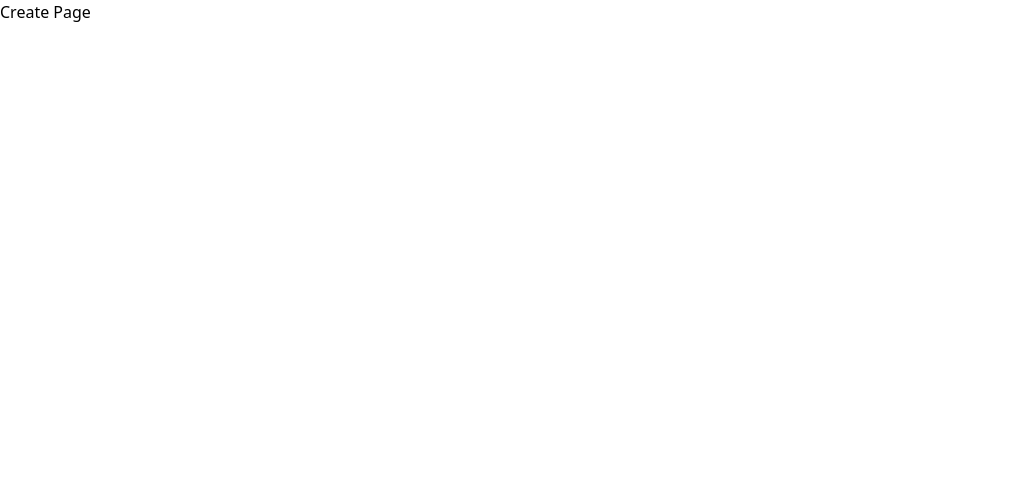
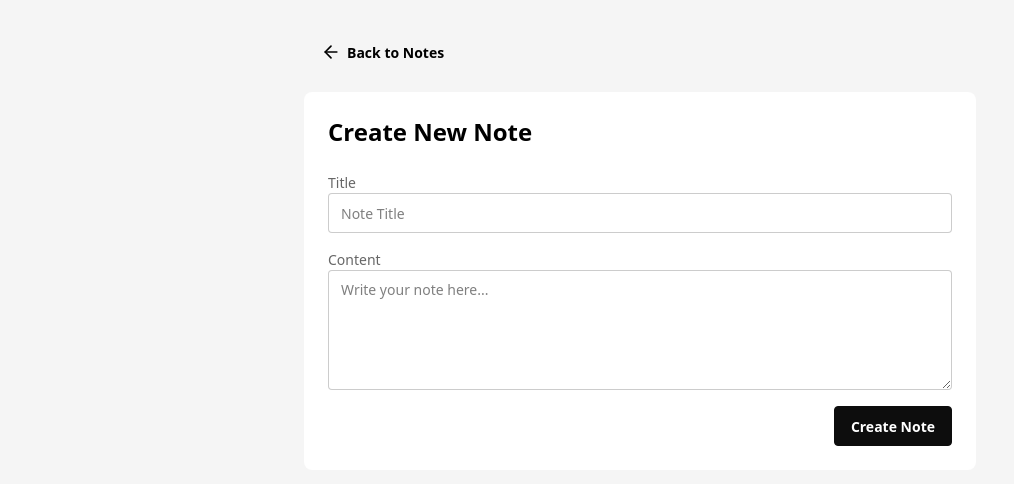
Before and after one commit to KrishnaM26/Sticky-Notes, a React (Vite) app in the folder frontend/: page /create in a window 1280 px wide. Shown: the top 484 px of the page, without its empty margins (0-1014 px from the left). Built offline with nearby package versions, Linux system fonts and the light colour scheme.

Commit message:
create page worked on

```diff
--- a/frontend/src/pages/CreatePage.jsx
+++ b/frontend/src/pages/CreatePage.jsx
@@ -1,17 +1,95 @@
+import {useState} from "react";
+import {Link, useNavigate} from "react-router";
+import {ArrowLeftIcon} from "lucide-react";
+import toast from "react-hot-toast";
+import axios from "axios";
+
 const CreatePage = () => {
 
+        const [title, setTitle] = useState("");
+	const [content, setContent] = useState("");
+	const [loading, setLoading] = useState(false);
+	const navigate = useNavigate();
+
+	const handleSubmit = async (e) => {
+		e.preventDefault();
+		if (!title.trim() || !content.trim()){
+
+				toast.error("All Fields Are Required");
+				return;
+		}
+
+		setLoading(true)
+		try{
+			await axios.post("http://localhost:5001/api/notes", {
+				title,
+				content
+			});
+
+			toast.success("Note created successfully!");
+			navigate("/");
+		}catch(error){
+			console.log(error);
+			toast.error("Failed to create note");
+		}finally{
+			setLoading(false);
+		}
+	}
 
 	return(
 
-		<h1>Create Page</h1>
+		<div className="min-h-screen bg-base-200">
+			<div className="container mx-auto px-4 py-8">
+				<div className="max-w-2xl mx-auto">
+					<Link to={"/"} className="btn btn-ghost mb-5">
+						<ArrowLeftIcon className="size-5"/>
+						Back to Notes
+					</Link>
+
+					<div className = "card bg-base-100">
+						<div className="card-body">
+							<h2 className="card-title text-2xl mb-4">
+								Create New Note
+							</h2>
+							<form onSubmit={handleSubmit}>
+								<div className="form-control mb-4">
+									<label className='label'>
+										<span className = "label-text">Title</span>
+									</label>
+									<br/>
+									<input
+										type="text"
+										placeholder = "Note Title"
+										className = "input input-bordered w-full"
+										value ={title}
+										onChange ={ (e) => setTitle(e.target.value)}
+									/>
+
+								</div>
+								<div className="form-control mb-4">
+									<label className = "label">
+										<span className="tabel-text">Content</span>
+									</label>
+									<br/>
+									<textarea
+										placeholder = "Write your note here..."
+										className = "textarea textarea-borderd w-full h-30"
+										value = {content}
+										onChange = {(e) => setContent(e.target.value)}
+									/>
+								</div>
+								<div className ="card-actions justify-end">
+									<button type="submit" className="btn btn-primary" disabled={loading}>{loading ? "Creating..." : "Create Note"} </button>
+								</div>
 
 
+							</form>
+						</div>
+					</div>
+				</div>
+			</div>
+		</div>
 	)
-
-
-
-
-
 
 };
 
```
